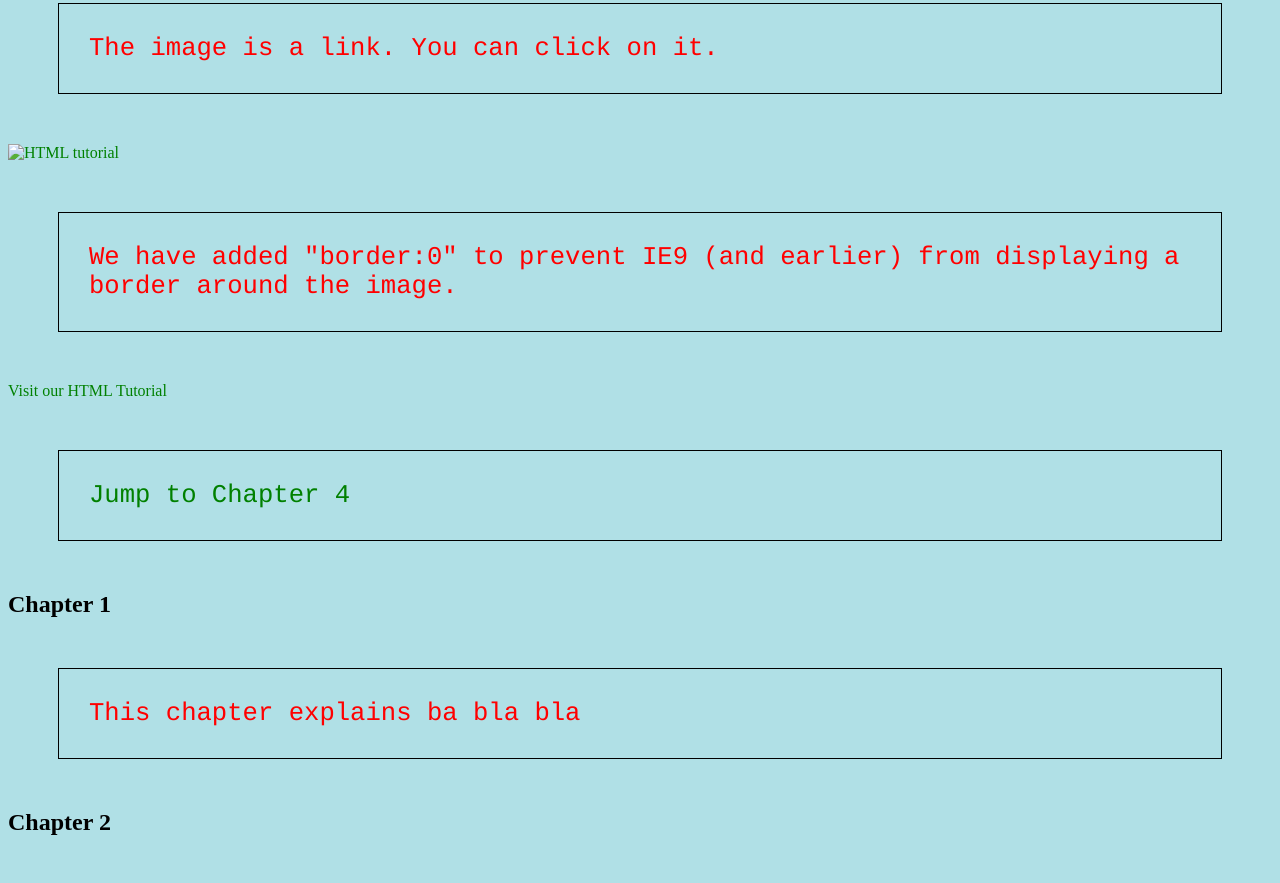
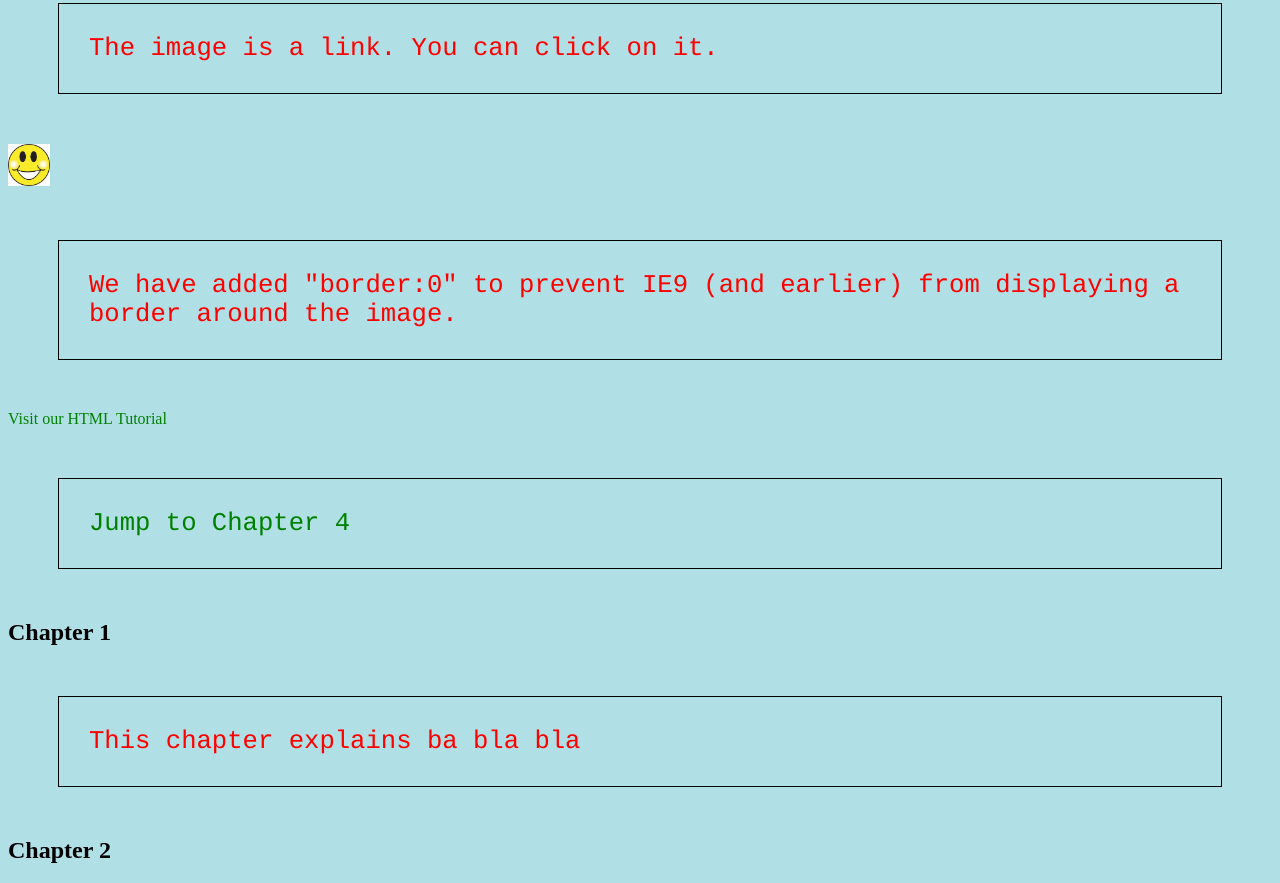
Before and after one commit to ArtemisRex/cssPrac, a plain HTML site: page index.html in a window 1280 px wide. Shown: the part 1250-2133 px from the top of the page. Drawn offline with Linux system fonts and the light colour scheme.

Commit message:
now the smiley should work

```diff
--- a/index.html
+++ b/index.html
@@ -84,7 +84,7 @@ a:active {
 <p>The image is a link. You can click on it.</p>
 
 <a href="default.asp">
-  <img src="smiley.jpeg" alt="HTML tutorial" style="width:42px;height:42px;border:0">
+  <img src="smiley.jpg" alt="HTML tutorial" style="width:42px;height:42px;border:0">
 </a>
 
 <p>We have added "border:0" to prevent IE9 (and earlier) from displaying a border around the image.</p>
```
